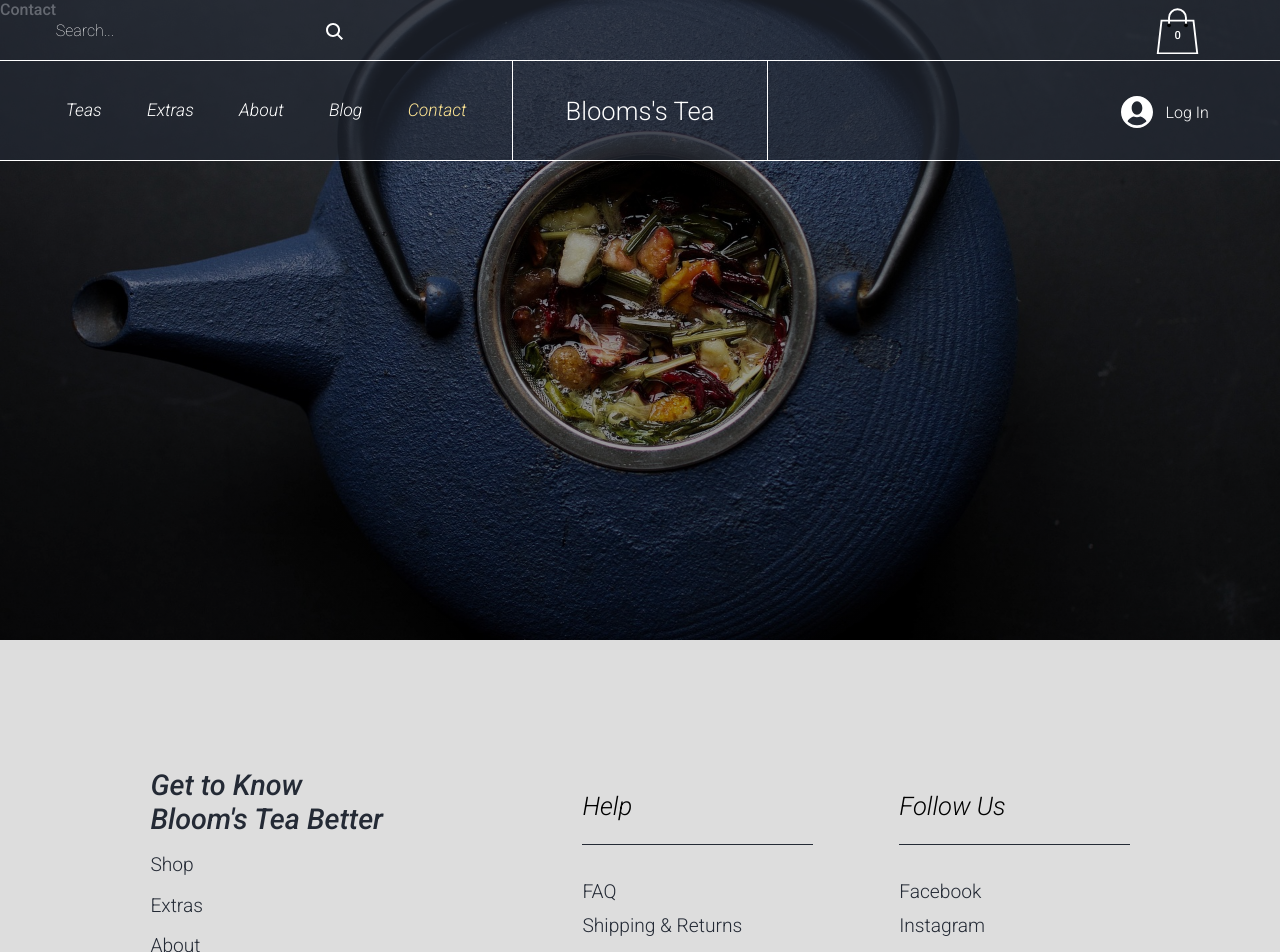
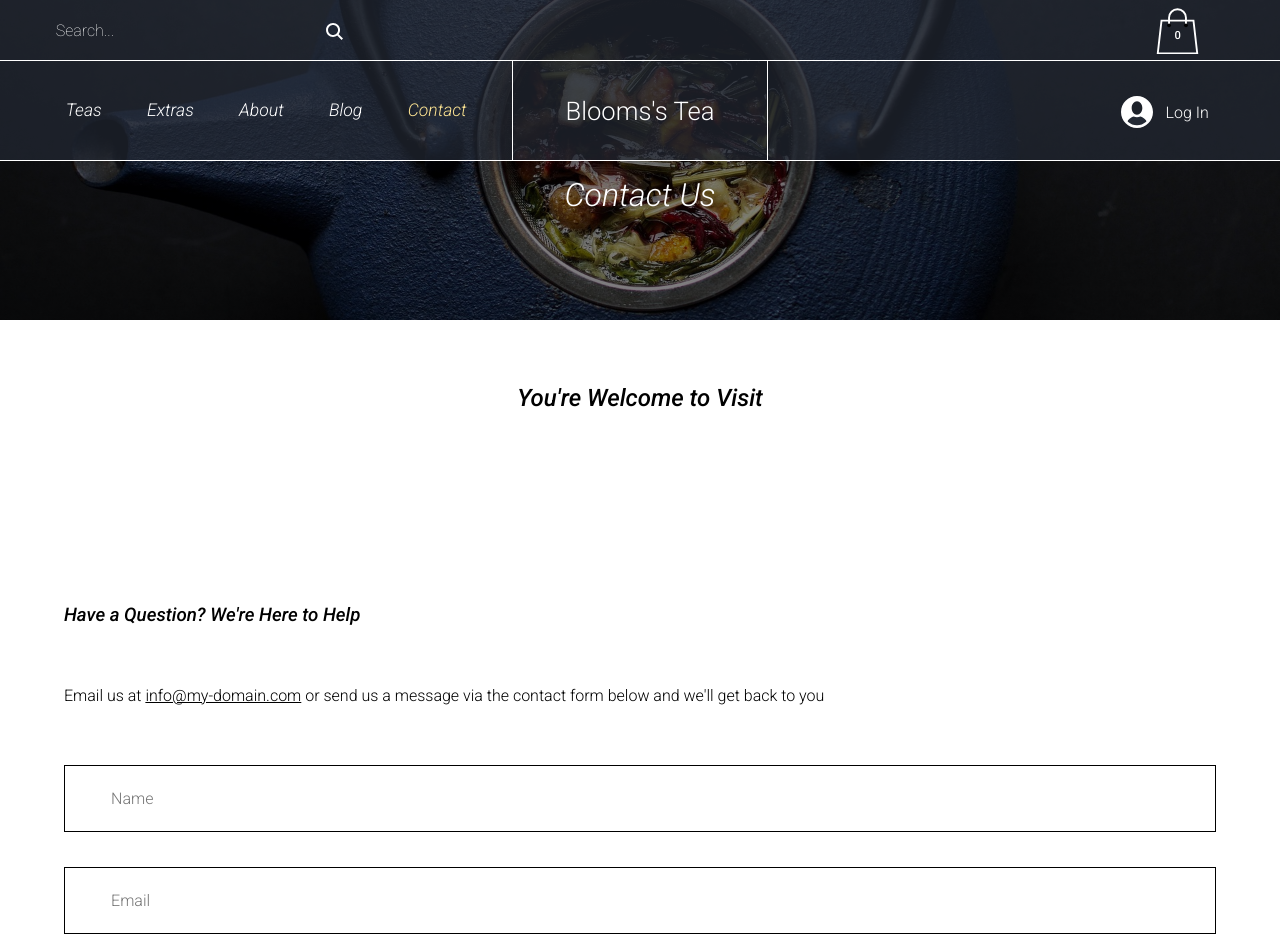
Before and after one commit to Cepako/Tea-Shop, a React (Create React App) app: page /contact in a window 1280 px wide. Shown: the top 952 px of the page. Built offline with nearby package versions, Linux system fonts and the light colour scheme.

Commit message:
create and style Contact Page

```diff
--- a/src/components/pages/Contact.scss
+++ b/src/components/pages/Contact.scss
@@ -1,14 +1,27 @@
 .contact-page {
-  height: 80vh;
-  background:
-        /* top, transparent black, faked with gradient */ linear-gradient(
-      rgba(0, 0, 0, 0.4),
-      rgba(0, 0, 0, 0.4)
-    ),
-    /* bottom, image */ url('../../../public/images/contact.jpg');
+  .contact-image {
+    position: relative;
+    width: 100%;
+    height: 40vh;
+    background: linear-gradient(rgba(0, 0, 0, 0.5), rgba(0, 0, 0, 0.5)),
+      url('../../../public/images/contact.jpg');
 
-  background-position: center;
-  background-size: cover;
-  background-repeat: no-repeat;
-  color: white;
+    background-position: center;
+    background-size: cover;
+    background-repeat: no-repeat;
+    color: white;
+    h1 {
+      width: 70%;
+      height: 10%;
+      position: absolute;
+      top: 60%;
+      left: 50%;
+      transform: translate(-50%, -50%);
+      font-size: 2em;
+      text-align: center;
+      color: white;
+      font-weight: 100;
+      font-style: italic;
+    }
+  }
 }
--- a/src/components/pages/Contact.tsx
+++ b/src/components/pages/Contact.tsx
@@ -1,9 +1,17 @@
 import React from 'react';
+import ContactInfo from './contact-page-components/ContactInfo';
 
 import './Contact.scss';
 
 const Contact: React.FC = () => {
-  return <div className="contact-page">Contact</div>;
+  return (
+    <div className='contact-page'>
+      <div className='contact-image'>
+        <h1>Contact Us</h1>
+      </div>
+      <ContactInfo />
+    </div>
+  );
 };
 
 export default Contact;
--- /dev/null
+++ b/src/components/pages/contact-page-components/ContactInfo.scss
@@ -0,0 +1,91 @@
+.contact-info {
+  &__title {
+    margin-block: 5% 10%;
+    width: 100%;
+    font-weight: 500;
+    font-style: italic;
+    text-align: center;
+  }
+  &__wrapper {
+    margin: 15% auto;
+    width: 90%;
+    h3 {
+      margin-block: 5%;
+      font-weight: 500;
+      font-style: italic;
+    }
+    .question {
+      h3 {
+        width: 75%;
+      }
+      p:nth-of-type(1) {
+        margin-bottom: 5%;
+        line-height: 150%;
+        font-weight: 300;
+        span {
+          text-decoration: underline;
+          cursor: pointer;
+        }
+      }
+      form {
+        input {
+          width: 100%;
+          margin-bottom: 3%;
+          padding: 2% 4%;
+          font-size: 1em;
+          font-weight: 300;
+          border: 1px solid black;
+          outline: none;
+          &:hover {
+            border-width: 2px;
+          }
+        }
+        textarea {
+          width: 100%;
+          height: 130px;
+          padding: 3%;
+          font-size: 1em;
+          font-weight: 300;
+          border: 1px solid black;
+          outline: none;
+          &:hover {
+            border-width: 2px;
+          }
+        }
+        button {
+          margin-block: 2%;
+          width: 100%;
+          padding: 3% 5%;
+          font-weight: 300;
+          color: white;
+          background-color: #242a35;
+          border: none;
+          cursor: pointer;
+        }
+      }
+      p:nth-of-type(2) {
+        width: 100%;
+        color: #777;
+        font-size: 0.8em;
+        text-align: center;
+      }
+    }
+    .stores-info {
+      p {
+        width: 90%;
+        line-height: 150%;
+        font-weight: 300;
+      }
+      .store-location {
+        margin-bottom: 10%;
+      }
+      h3:nth-of-type(2) {
+        padding-top: 10%;
+        border-top: 1px solid black;
+      }
+      .opening-hours {
+        margin-block: 1%;
+      }
+    }
+  }
+}
--- /dev/null
+++ b/src/components/pages/contact-page-components/ContactInfo.tsx
@@ -0,0 +1,42 @@
+import React from 'react';
+
+import './ContactInfo.scss';
+
+const ContactInfo: React.FC = () => {
+  return (
+    <div className='contact-info'>
+      <h2 className='contact-info__title'>You're Welcome to Visit</h2>
+      <div className='contact-info__wrapper'>
+        <div className='question'>
+          <h3>Have a Question? We're Here to Help</h3>
+          <p>
+            Email us at <span>info@my-domain.com</span> or send us a message via
+            the contact form below and we'll get back to you
+          </p>
+          <form>
+            <input type='text' placeholder='Name' />
+            <input type='email' placeholder='Email' />
+            <textarea placeholder='Type your message here...'></textarea>
+            <button>Submit</button>
+          </form>
+          <p>Thanks for submitting!</p>
+        </div>
+        <div className='stores-info'>
+          <h3>Our Stores</h3>
+          <p className='store-location'>
+            500 Terry Francine Street San Francisco, CA 94158 Tel: 123-456-7890
+          </p>
+          <p className='store-location'>
+            500 Terry Francine Street San Francisco, CA 94158 Tel: 123-456-7890
+          </p>
+          <h3>Opening Hours</h3>
+          <p className='opening-hours'>Mon - Fri: 8am - 8pm</p>
+          <p className='opening-hours'>Saturday: 9am - 9pm</p>
+          <p className='opening-hours'>Sunday: 9am - 10pm</p>
+        </div>
+      </div>
+    </div>
+  );
+};
+
+export default ContactInfo;
```
